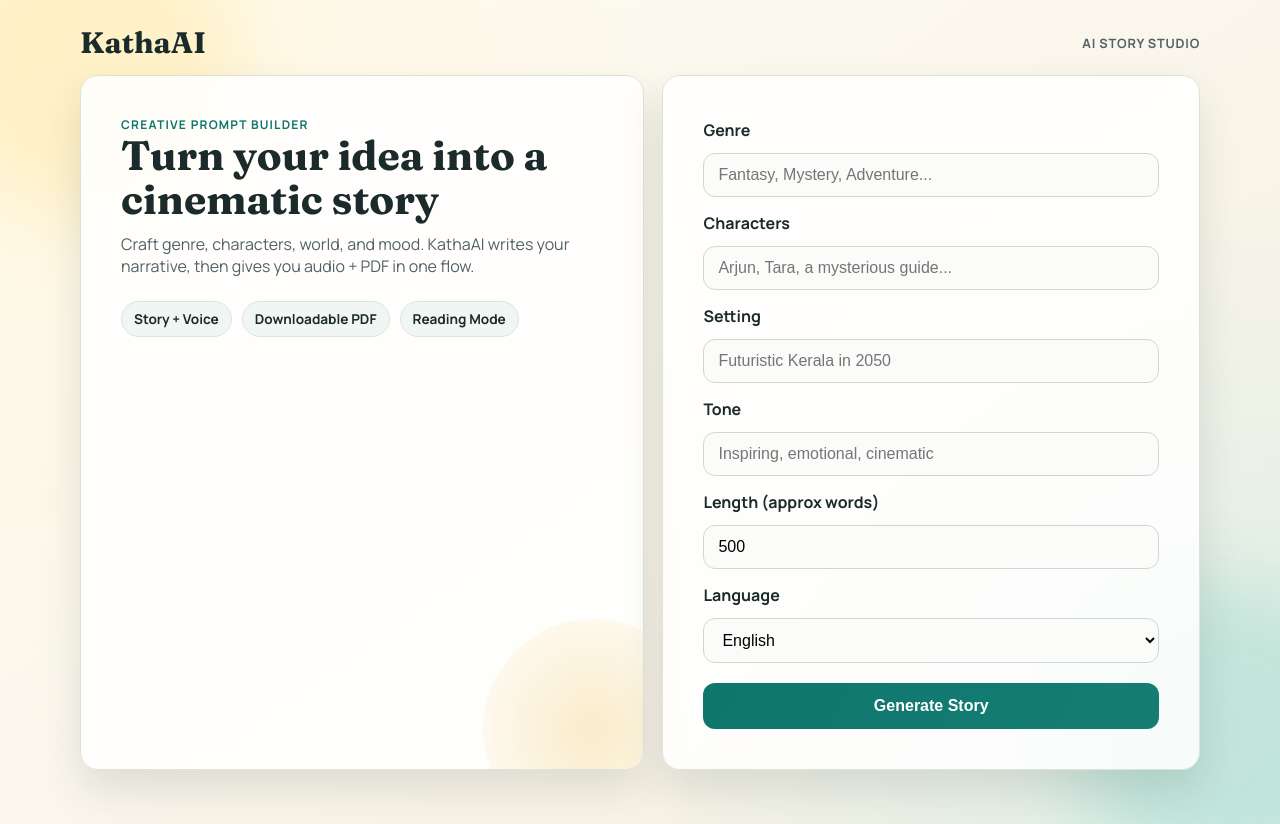
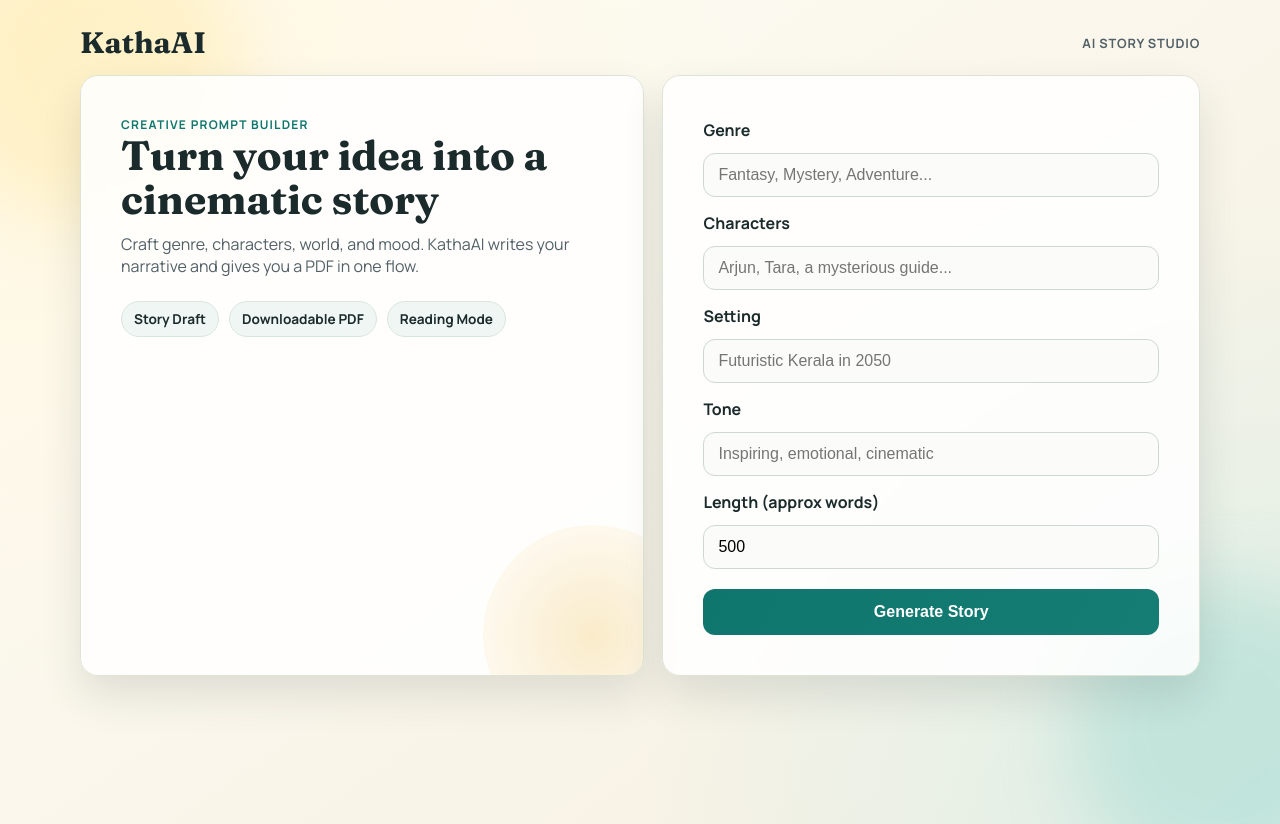
Before and after one commit to AnakhaSNair/StoryApp, a Flask app: page /create in a window 1280 px wide. Run offline with Flask 3, Linux system fonts and the light colour scheme.

Commit message:
first commit
# Conflicts:
#	__pycache__/app.cpython-313.pyc
#	requirements.txt
#	templates/story.html

```diff
--- a/requirements.txt
+++ b/requirements.txt
@@ -1,6 +1,4 @@
 flask
 requests
 python-dotenv
-gTTS
 reportlab
-gunicorn
--- a/templates/index.html
+++ b/templates/index.html
@@ -7,10 +7,10 @@
     <article class="card hero-copy">
         <p class="eyebrow">Creative Prompt Builder</p>
         <h1>Turn your idea into a cinematic story</h1>
-        <p class="lead">Craft genre, characters, world, and mood. KathaAI writes your narrative, then gives you audio + PDF in one flow.</p>
+        <p class="lead">Craft genre, characters, world, and mood. KathaAI writes your narrative and gives you a PDF in one flow.</p>
 
         <div class="feature-row">
-            <span class="feature-pill">Story + Voice</span>
+            <span class="feature-pill">Story Draft</span>
             <span class="feature-pill">Downloadable PDF</span>
             <span class="feature-pill">Reading Mode</span>
         </div>
@@ -33,12 +33,6 @@
             <label for="length">Length (approx words)</label>
             <input type="number" id="length" name="length" value="500" min="100" max="1000" required>
 
-            <label for="language">Language</label>
-            <select id="language" name="language" required>
-                <option value="English" selected>English</option>
-                <option value="Malayalam">Malayalam</option>
-            </select>
-
             <button type="submit">Generate Story</button>
         </form>
     </article>
```
Also changed, not shown: templates/landing.html (+3 -4 lines), templates/story.html (+1 -8 lines), README.md, 2 other files.
